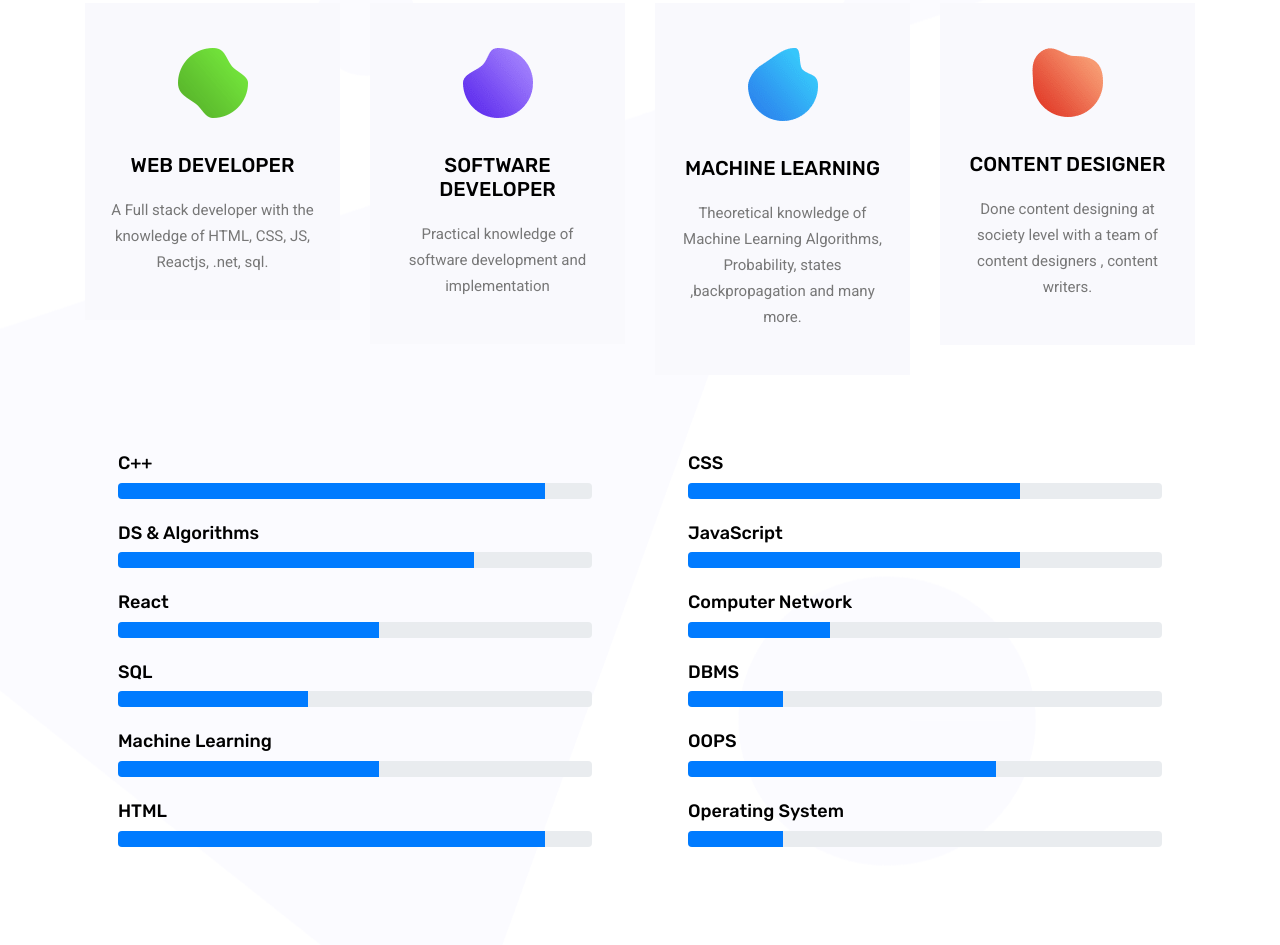
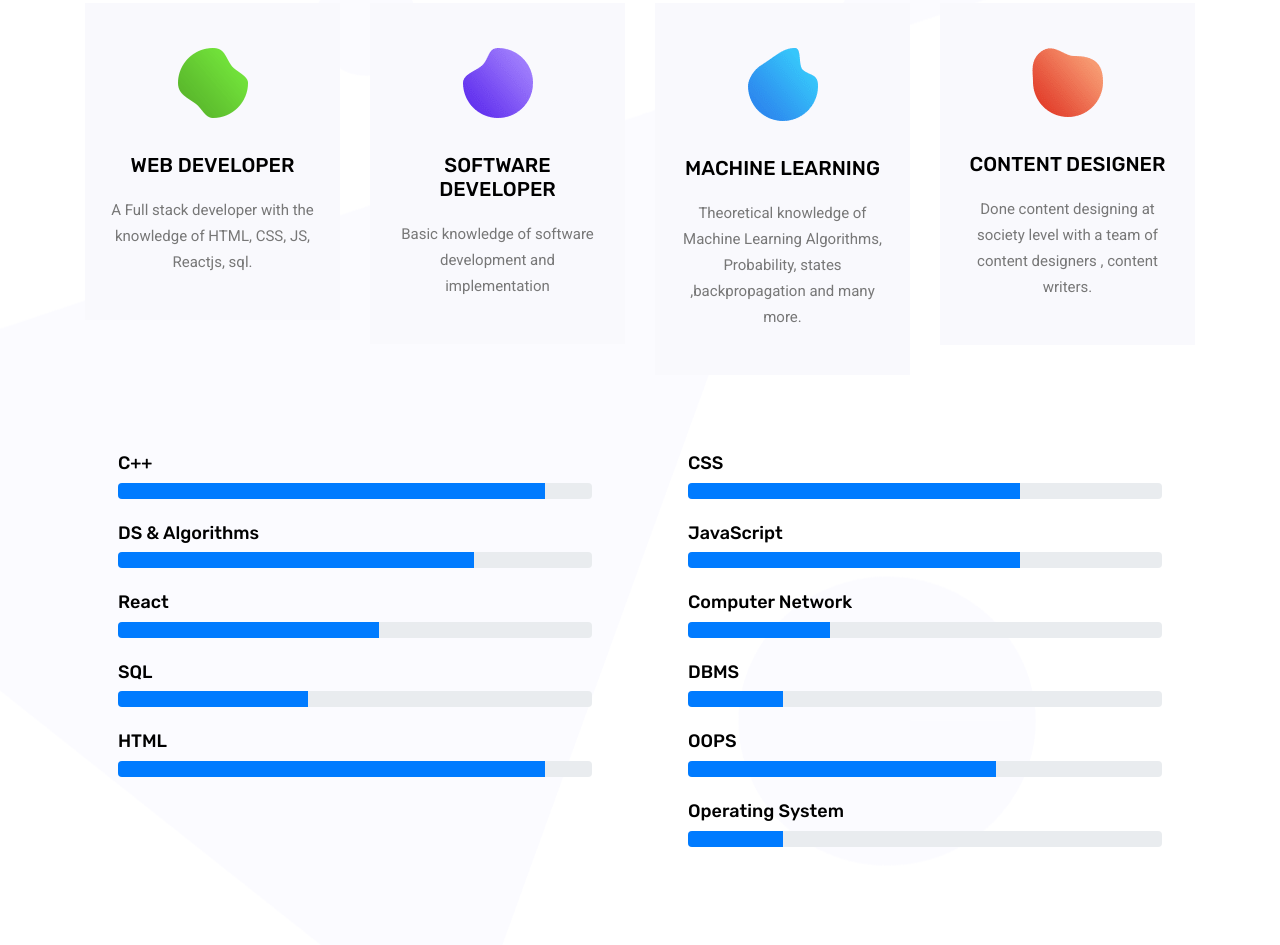
Before and after one commit to tickLESTOK/My-Portfolio, a plain HTML site: page index.html in a window 1280 px wide. Shown: the part 2135-3080 px from the top of the page. Drawn offline with nearby package versions, Linux system fonts and the light colour scheme.

Commit message:
Update index.html

```diff
--- a/index.html
+++ b/index.html
@@ -68,7 +68,7 @@
                             <div class="d-flex align-items-center">
                                 <a class="primary_btn d-none d-md-block" href="#contact"><span>Let's Talk</span></a>
                                 <a class="primary_btn tr-bg" target="_blank"
-                                    href="https://drive.google.com/file/d/13AX8N8DVQPsg4aKi-P_DZ24YDXOq-Bhk/view?usp=sharing">
+                                    href="https://drive.google.com/file/d/1iU2hCPVybF5ZbucqwBJ_ht8HTMvNnHWL/view?usp=drive_link">
                                     <span>View RESUME</span>
                                 </a>
                             </div>
@@ -179,14 +179,14 @@
                     <div class="feature_item">
                         <img src="img/services/icon_shape2.png " alt="full stack developer - Ankur duhan">
                         <h4>Web developer</h4>
-                        <p>A Full stack developer with the knowledge of HTML, CSS, JS, Reactjs, .net, sql.</p>
+                        <p>A Full stack developer with the knowledge of HTML, CSS, JS, Reactjs, sql.</p>
                     </div>
                 </div>
                 <div class="col-lg-3 col-md-6" data-aos="flip-left" data-aos-anchor-placement="bottom-bottom">
                     <div class="feature_item">
                         <img src="img/services/icon_shape1.png" alt="deveops Ankur duhan">
                         <h4>Software developer</h4>
-                        <p>Practical knowledge of software development and implementation</p>
+                        <p>Basic knowledge of software development and implementation</p>
                     </div>
                 </div>
                 <div class="col-lg-3 col-md-6" data-aos="flip-right" data-aos-anchor-placement="bottom-bottom">
@@ -233,13 +233,6 @@
                     <div class="percentage pb-4 ">
                         <div class="progress ">
                             <div class="progress-bar color-4 " role="progressbar " style="width: 40%"
-                                aria-valuenow="30 " aria-valuemin="0 " aria-valuemax="100 "></div>
-                        </div>
-                    </div>
-                    <h4>Machine Learning</h4>
-                    <div class="percentage pb-4 ">
-                        <div class="progress ">
-                            <div class="progress-bar color-4 " role="progressbar " style="width: 55% "
                                 aria-valuenow="30 " aria-valuemin="0 " aria-valuemax="100 "></div>
                         </div>
                     </div>
```
